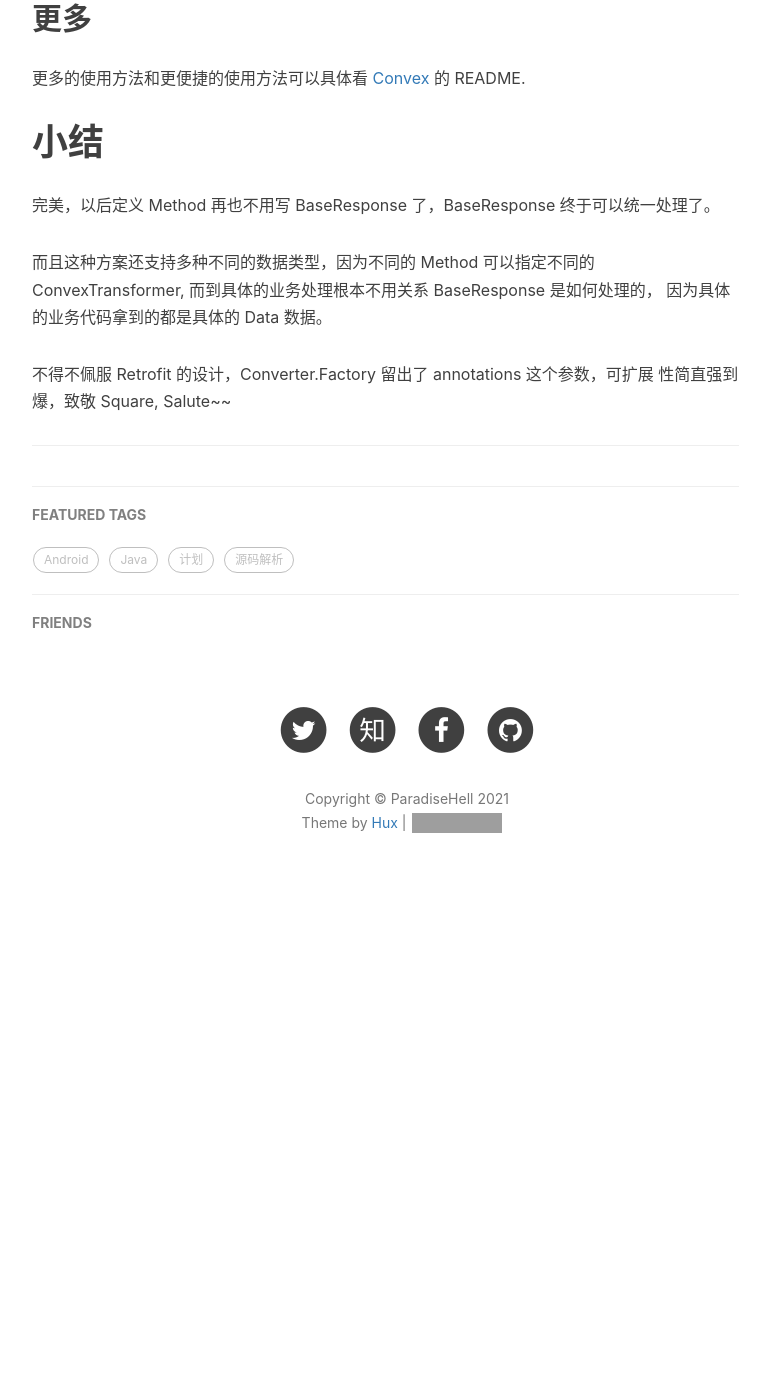
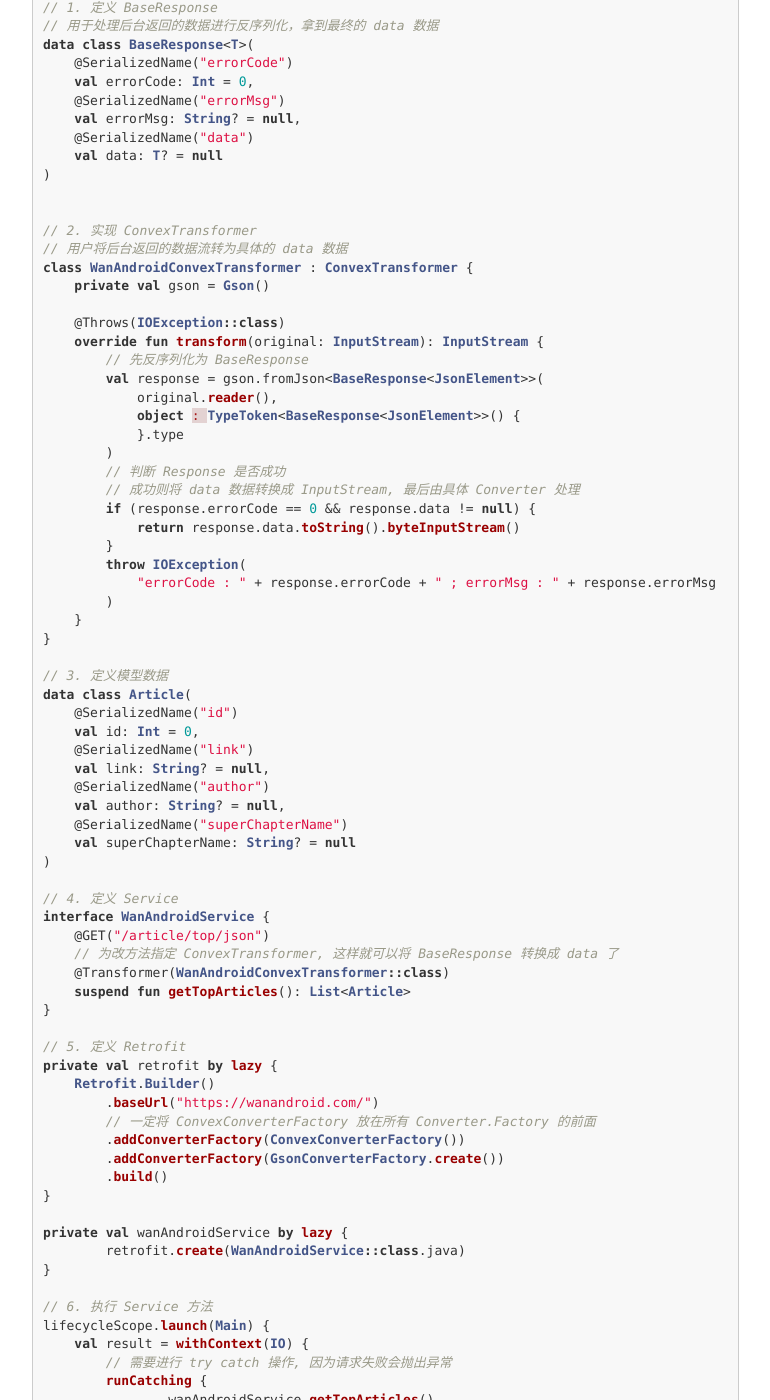
Before and after one commit to ParadiseHell/paradisehell.github.io, a Jekyll site: the page built from _posts/2021-06-05-get-rid-of-base-response-using-retrofit.markdown, in a window 1280 px wide and 1400 px high, scrolled down 4918 px. Shown: the whole window, without its empty margins (233-1003 px from the left). Built offline with Jekyll 4.4.1, drawn with Linux system fonts in a browser that asks for light colours; nearby versions of some CDN libraries; comment, search, counter and statistics services are not loaded; before the commit the page ends 5818 px from its top, so only the background shows below that; some of the changed text lies outside the part shown; grey boxes are pictures that could not be loaded.

Commit message:
refactor: 更新文章

````diff
--- a/_posts/2021-06-05-get-rid-of-base-response-using-retrofit.markdown
+++ b/_posts/2021-06-05-get-rid-of-base-response-using-retrofit.markdown
@@ -30,34 +30,33 @@
 而到了我们自己的项目，大多情况确实这样的：
 
 ```java
-public interface XXXService {
-  @GET("xxx")
-  Call<BaseResponse<XXX>> xxx();
+public interface UserService {
+  @GET("/users")
+  Call<BaseResponse<List<User>>> getAllUsers();
 }
 ```
 
 而不同的公司，有不同的数据结构，不过都是大同小异，比如 `code, data, message` 或者
 `status, data, message`, 每次都要写什么 `code == 0` 之类的代码，无聊不说，主要一点
-含量都没有。。。
+技术含量都没有。。。
 
 如果我们要是能把 BaseResponse 去掉，岂不美哉？就像下面的定义一样：
 
 ```java
-public interface XXXService {
-  @GET("xxx")
-  Call<XXX> xxx();
+public interface UserService {
+  @GET("/users")
+  Call<List<User>> getAllUsers();
 }
 ```
 
 如果是 Kotlin 就更爽了，直接 suspend 方法走起。
 
 ```kotlin
-interface XXXService {
-  @GET("xxx")
-  suspend fun xxx() : XXX
+interface UserService {
+  @GET("/users")
+  suspend fun getAllUsers() : List<User>
 }
 ```
-
 
 # Convert.Factory 中被忽略的参数
 
@@ -201,7 +200,7 @@
 
 ```kotlin
 Retrofit.Builder()
-	.baseUrl("https://xxx.com/")
+	.baseUrl("https://test.com/")
 	// ConvexConverterFactory 一定放在最前面
 	.addConverterFactory(ConvexConverterFactory())
 	.addConverterFactory(GsonConverterFactory.create())
@@ -212,17 +211,106 @@
 
 ```kotlin
 interface XXXService {
-	@GET("xxx")
+	@GET("/users")
     // 使用 Transformer 注解，添加具体的 ConvexTransformer 实现类
-	@Transformer(XXXConvexTransformer::class)
-	suspend fun xxx() : XXX
+	@Transformer(TestConvexTransformer::class)
+	suspend fun getAllUsers() : List<User>
 }
 ```
 
-## 例子
+# 例子
 
-- [ConvexTest](https://github.com/ParadiseHell/convex/blob/main/convex/src/test/kotlin/org/paradisehell/convex/ConvexTest.kt)
-- [Android-Project](https://github.com/ParadiseHell/convex/blob/main/app/src/main/java/org/paradisehell/convex/MainActivity.kt)
+首先非常感谢 [WanAndroid](https://www.wanandroid.com/blog/show/2) 提供的免费 API.
+
+```kotlin
+// 1. 定义 BaseResponse
+// 用于处理后台返回的数据进行反序列化，拿到最终的 data 数据
+data class BaseResponse<T>(
+    @SerializedName("errorCode")
+    val errorCode: Int = 0,
+    @SerializedName("errorMsg")
+    val errorMsg: String? = null,
+    @SerializedName("data")
+    val data: T? = null
+)
+
+
+// 2. 实现 ConvexTransformer
+// 用户将后台返回的数据流转为具体的 data 数据
+class WanAndroidConvexTransformer : ConvexTransformer {
+    private val gson = Gson()
+
+    @Throws(IOException::class)
+    override fun transform(original: InputStream): InputStream {
+        // 先反序列化为 BaseResponse
+        val response = gson.fromJson<BaseResponse<JsonElement>>(
+            original.reader(),
+            object : TypeToken<BaseResponse<JsonElement>>() {
+            }.type
+        )
+        // 判断 Response 是否成功
+        // 成功则将 data 数据转换成 InputStream, 最后由具体 Converter 处理
+        if (response.errorCode == 0 && response.data != null) {
+            return response.data.toString().byteInputStream()
+        }
+        throw IOException(
+            "errorCode : " + response.errorCode + " ; errorMsg : " + response.errorMsg
+        )
+    }
+}
+
+// 3. 定义模型数据
+data class Article(
+    @SerializedName("id")
+    val id: Int = 0,
+    @SerializedName("link")
+    val link: String? = null,
+    @SerializedName("author")
+    val author: String? = null,
+    @SerializedName("superChapterName")
+    val superChapterName: String? = null
+)
+
+// 4. 定义 Service
+interface WanAndroidService {
+    @GET("/article/top/json")
+    // 为改方法指定 ConvexTransformer, 这样就可以将 BaseResponse 转换成 data 了
+    @Transformer(WanAndroidConvexTransformer::class)
+    suspend fun getTopArticles(): List<Article>
+}
+
+// 5. 定义 Retrofit
+private val retrofit by lazy {
+    Retrofit.Builder()
+        .baseUrl("https://wanandroid.com/")
+        // 一定将 ConvexConverterFactory 放在所有 Converter.Factory 的前面
+        .addConverterFactory(ConvexConverterFactory())
+        .addConverterFactory(GsonConverterFactory.create())
+        .build()
+}
+
+private val wanAndroidService by lazy {
+	retrofit.create(WanAndroidService::class.java)
+}
+
+// 6. 执行 Service 方法
+lifecycleScope.launch(Main) {
+    val result = withContext(IO) {
+        // 需要进行 try catch 操作, 因为请求失败会抛出异常
+        runCatching {
+	        wanAndroidService.getTopArticles()
+        }.onSuccess {
+	        return@withContext it
+        }.onFailure {
+	        it.printStackTrace()
+	        return@withContext it
+        }
+    }
+    // 打印数据
+    // 成功打印数据列表，失败打印 Exeception
+    printlin(result)
+}
+```
 
 ## 更多
 
````
Also changed, not shown: other parts of _posts/2021-06-05-get-rid-of-base-response-using-retrofit.markdown (+2 -2 lines).
